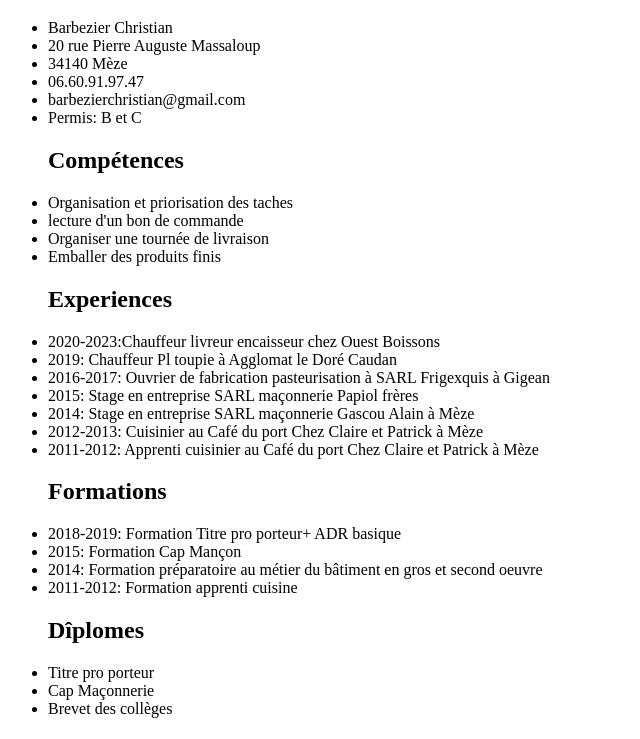
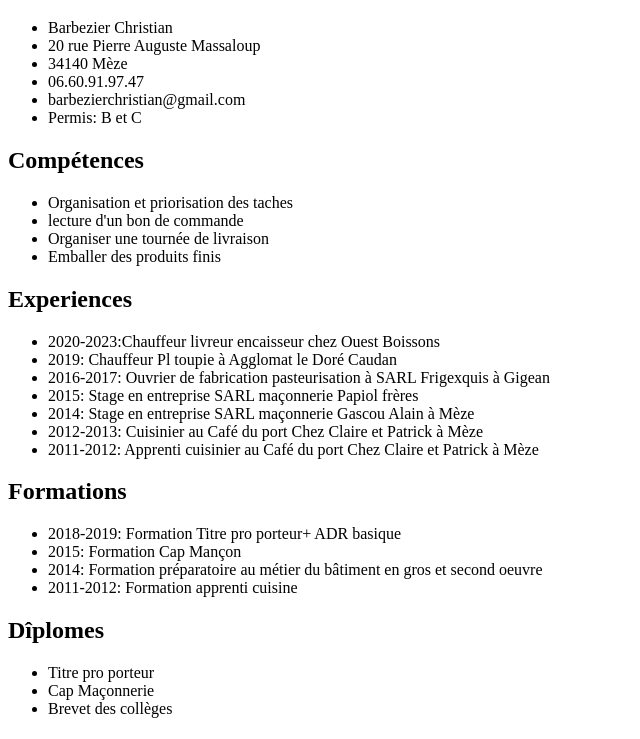
Before and after one commit to Cham3x/curri.bwb, a plain HTML site: page html/index.html in a window 1280 px wide. Shown: the part 61-800 px from the top of the page, without its empty margins (0-640 px from the left). Drawn offline with Linux system fonts and the light colour scheme.

Commit message:
correction

```diff
--- a/css/index.css
+++ /dev/null
@@ -1,3 +0,0 @@
-.titre{
-    text-align: center;
-}
--- a/html/index.html
+++ b/html/index.html
@@ -3,8 +3,8 @@
 <head>
     <meta charset="UTF-8">
     <meta name="viewport" content="width=device-width, initial-scale=1.0">
-    <title><curri class="bwb"></curri></title>
-    <ulnk rel="stylessheet" href="index.css">
+    <title>curribwb</title>
+    <link rel="stylesheet" href="/css/index.css">
 </head>
 <body>
     <header>
@@ -18,15 +18,15 @@
                 <li class="permis">Permis: B et C </li>
             </ul>
     </header>
+      <h2 class="categorie">Compétences</h2>
     <ul class="compétence">
-        <h2 class="categorie">Compétences</h2>
         <li>Organisation et priorisation des taches</li>
         <li>lecture d'un bon de commande</li>
         <li>Organiser une tournée de livraison</li>
         <li>Emballer des produits finis</li>
     </ul>
-    <ul class="experience">
-        <h2 class="categorie">Experiences</h2>
+         <h2 class="categorie">Experiences</h2>
+   <ul class="experience">
         <li>2020-2023:Chauffeur livreur encaisseur chez Ouest Boissons</li>
         <li>2019: Chauffeur Pl toupie à Agglomat le Doré Caudan</li>
         <li>2016-2017: Ouvrier de fabrication pasteurisation à SARL Frigexquis à Gigean</li>
@@ -35,15 +35,15 @@
         <li>2012-2013: Cuisinier au Café du port Chez Claire et Patrick à Mèze</li>
         <li>2011-2012: Apprenti cuisinier au Café du port Chez Claire et Patrick à Mèze</li>
     </ul>
-    <ul class="formations">
-        <h2 class="categorie">Formations</h2>
+         <h2 class="categorie">Formations</h2>
+   <ul class="formations">
         <li>2018-2019: Formation Titre pro porteur+ ADR basique</li>
         <li>2015: Formation Cap Mançon</li>
         <li>2014: Formation préparatoire au métier du bâtiment en gros et second oeuvre</li>
         <li>2011-2012: Formation apprenti cuisine</li>
     </ul>
-    <ul class="diplomes">
-        <h2 class="categorie">Dîplomes</h2>
+   <h2 class="categorie">Dîplomes</h2>
+   <ul class="diplomes">
         <li>Titre pro porteur</li>
         <li>Cap Maçonnerie</li>
         <li>Brevet des collèges</li>
```
